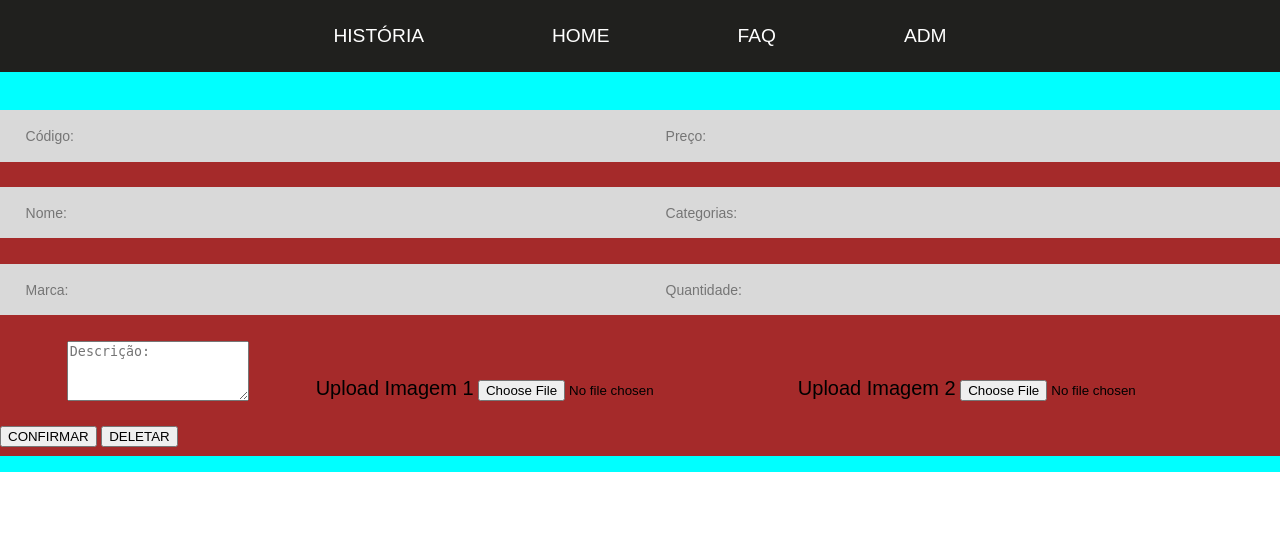
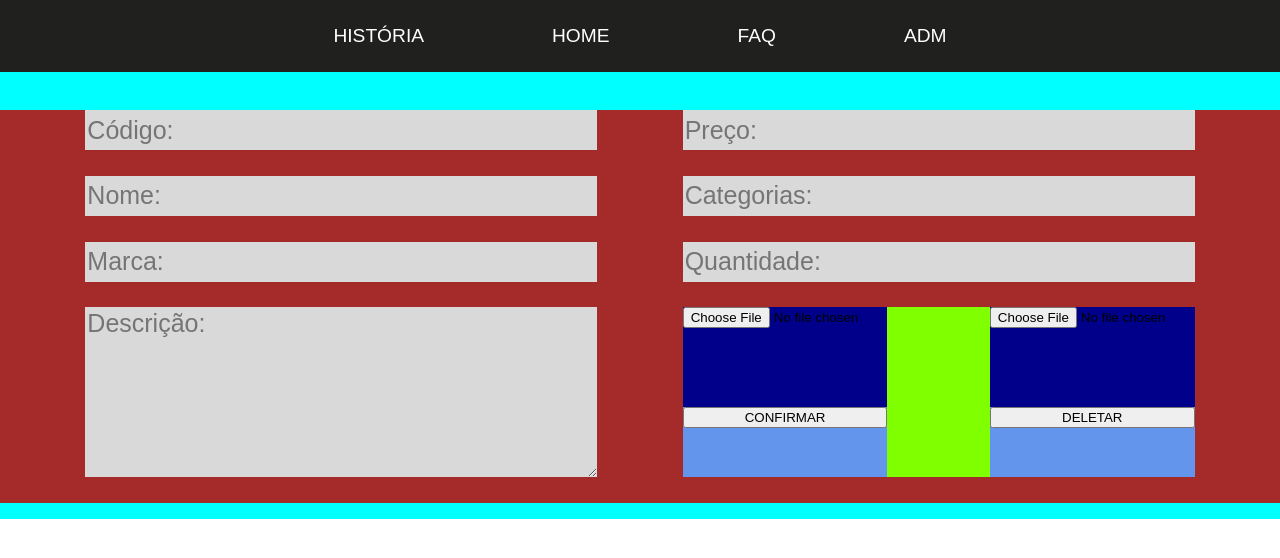
Before and after one commit to gabrieliromagnarita/TCC, a Flask app: page /admin-render in a window 1280 px wide. Shown: the part 105-663 px from the top of the page. Run offline with Flask 3, Linux system fonts and the light colour scheme.

Commit message:
front admin

```diff
--- a/static/estilo.css
+++ b/static/estilo.css
@@ -281,8 +281,6 @@ label{
     padding-top: 3%;
     display: flex;
     justify-content: center;
-    width: 100%;
-    height: auto;
     background-color: aqua;
 }
 
@@ -293,10 +291,10 @@ label{
 }
 
 .form-row-admin{
+    align-items: end;
+    padding-bottom: 2%;
     display: flex;
     justify-content: space-evenly;
-    align-items: end;
-    padding-bottom: 2%;
 }
 
 label{
@@ -305,14 +303,12 @@ label{
 }
 
 .admin-input{
-    height: 45px;
-    width: 100%;
+    height: 40px;
+    width: 40%;
     background-color: #D9D9D9;
-    font-size: 14px;
+    font-size: 25px;
     margin: 0;
-    padding: 2%;
     border: none;
-    font-family: Arial, Helvetica, sans-serif;
 }
 
 .form-row-admin2{
@@ -323,5 +319,34 @@ label{
 }
 
 .admin-textarea{
-    height: 60px;
+    height: 170px;
+    width: 40%;
+    background-color: #D9D9D9;
+    font-size: 25px;
+    margin: 0;
+    border: none;
+    font-family: Arial, Helvetica, sans-serif;
 }
+
+.files-admin{
+    width: 40%;
+    display: flex;
+    flex-direction: row;
+    background-color: chartreuse;
+    justify-content: space-between;
+    height: 170px;
+}
+
+.file-upload{
+    width: 40%;
+    display: flex;
+    flex-direction: column;
+    background-color: cornflowerblue;
+}
+
+.admin-upload{
+    height: 100px;
+    background-color: darkblue;
+    display: flex;
+    flex-direction: column;
+}
--- a/templates/admin.html
+++ b/templates/admin.html
@@ -37,19 +37,16 @@
                 </div>
                 <div class="form-row-admin2">
                     <textarea name="desc-admin" class="admin-textarea desc" placeholder="Descrição:"></textarea>
-                    <div class="file-upload">
-                        <label>Upload Imagem 1</label>
-                        <input type="file" name="foto-admin" accept="image/*">
+                    <div class="files-admin">
+                        <div class="file-upload">
+                            <input type="file" name="foto-admin" accept="image/*" class="admin-upload">
+                            <button type="submit" class="btn-confirmar">CONFIRMAR</button>
+                        </div>
+                        <div class="file-upload">
+                            <input type="file" name="foto-admin" accept="image/*" class="admin-upload">
+                            <button type="submit" formaction="/admin" name="acao-admin" value="deletar" class="btn-deletar">DELETAR</button>
+                        </div>
                     </div>
-                    <div class="file-upload">
-                        <label>Upload Imagem 2</label>
-                        <input type="file" name="foto-admin" accept="image/*">
-                    </div>
-                </div>
-
-                <div class="actions">
-                    <button type="submit" class="btn-confirmar">CONFIRMAR</button>
-                    <button type="submit" formaction="/admin" name="acao-admin" value="deletar" class="btn-deletar">DELETAR</button>
                 </div>
             </form>
         </div>
```
